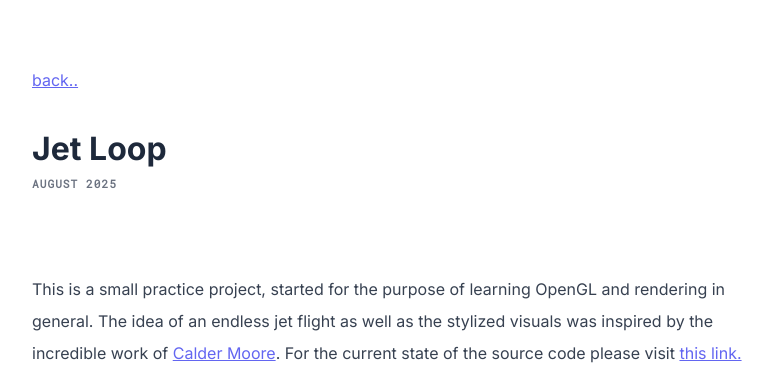
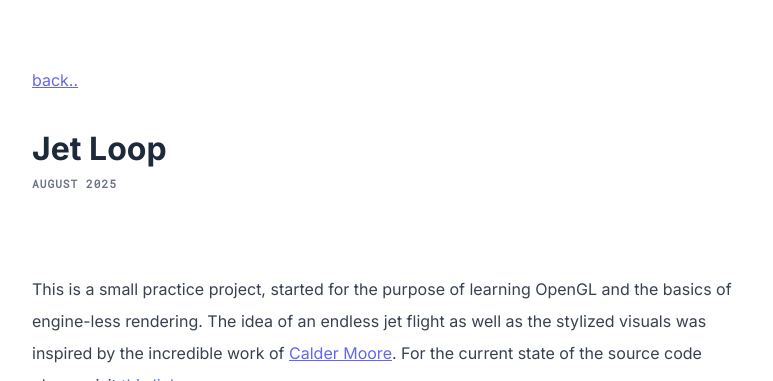
Before and after one commit to kamilashi/kamilashi.github.io, a Jekyll site: the page built from _posts/2025-08-17-jet-loop.md, in a window 1280 px wide, cut to the strip 0-381 px from the top of the page. Shown: the whole strip, without its empty margins (248-1021 px from the left). Built offline with Jekyll 4.4.1, drawn with Linux system fonts in a browser that asks for light colours.

Commit message:
Update 2025-08-17-jet-loop.md

```diff
--- a/_posts/2025-08-17-jet-loop.md
+++ b/_posts/2025-08-17-jet-loop.md
@@ -4,7 +4,7 @@ layout: post
 
 <div style="height: 50px;"></div>
 
-This is a small practice project, started for the purpose of learning OpenGL and rendering in general. The idea of an endless jet flight as well as the stylized visuals was inspired by the incredible work of [Calder Moore](https://www.youtube.com/watch?v=9TI_qsgyXe4). For the current state of the source code please visit [this link.](https://github.com/kamilashi/OpenGL-Fun)
+This is a small practice project, started for the purpose of learning OpenGL and the basics of engine-less rendering. The idea of an endless jet flight as well as the stylized visuals was inspired by the incredible work of [Calder Moore](https://www.youtube.com/watch?v=9TI_qsgyXe4). For the current state of the source code please visit [this link.](https://github.com/kamilashi/OpenGL-Fun)
 
 <div style="height: 20px;"></div>
 
```
